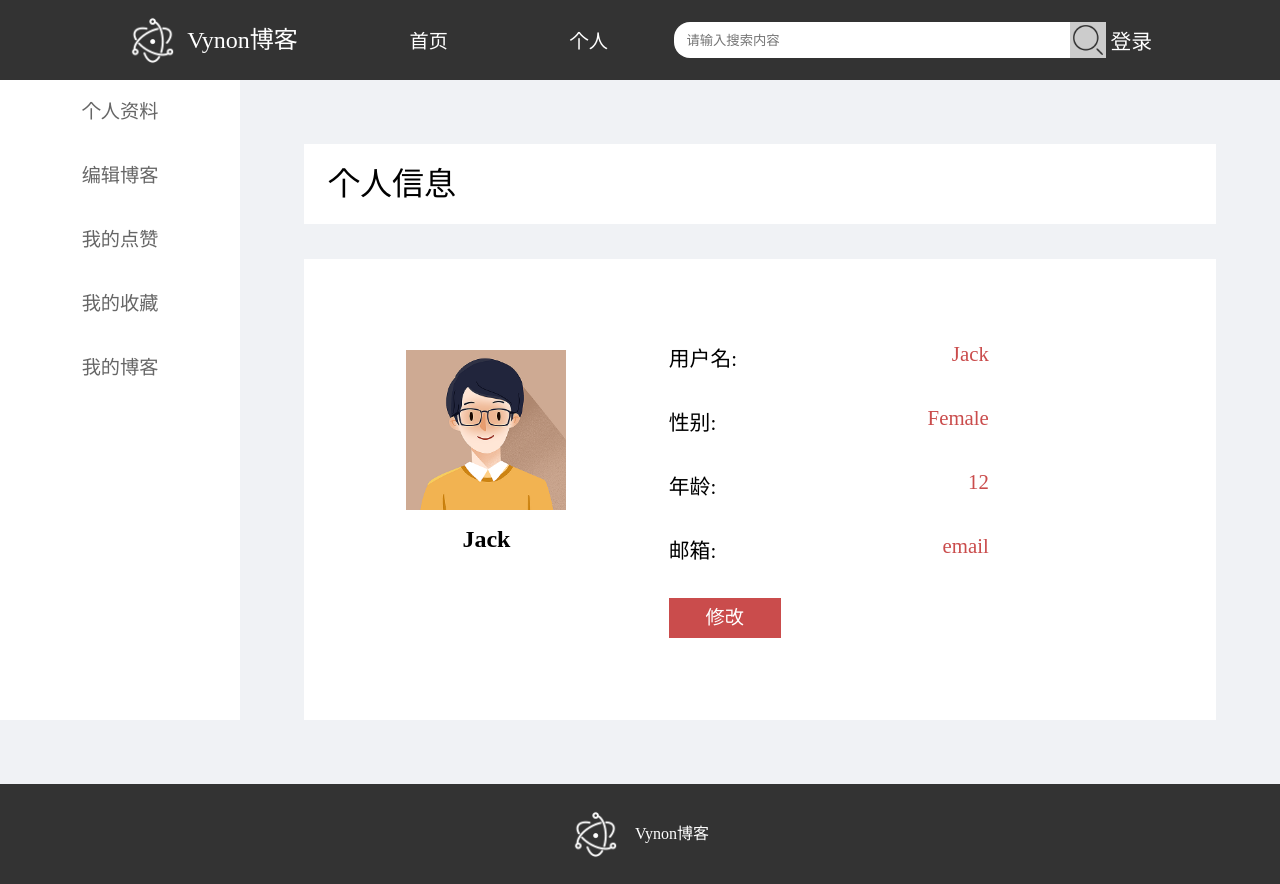
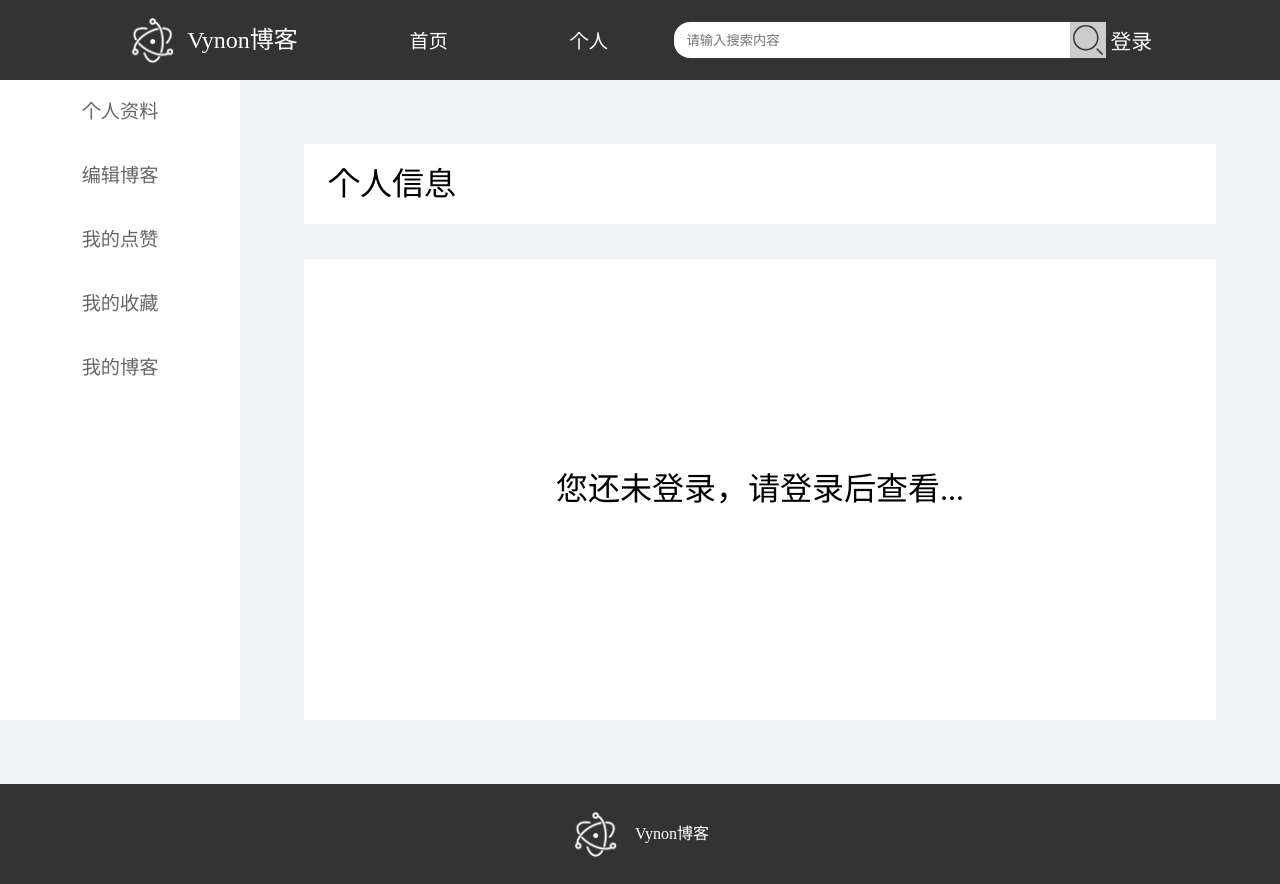
Before and after one commit to NanluQingshi/VynoBlog, a Vue app: page /user in a window 1280 px wide. Built offline with nearby package versions, Linux system fonts and the light colour scheme.

Commit message:
实现功能-获取用户信息

```diff
--- a/package.json
+++ b/package.json
@@ -14,6 +14,7 @@
     "nprogress": "^0.2.0",
     "pinia": "^2.1.7",
     "vue": "^3.2.13",
+    "vue-hot-reload-api": "^2.3.4",
     "vue-router": "^4.0.3",
     "vuex": "^4.0.0"
   },
--- a/src/api/user.js
+++ b/src/api/user.js
@@ -1,3 +1,8 @@
+/*
+ * @Author: nlqs
+ * @Date: 2024-05-26 21:53:54
+ * @Description:
+ */
 /*
  * @Author: nlqs
  * @Date: 2024-05-26 21:53:54
@@ -30,3 +35,11 @@ export const loginAPI = ({ username, password }) => {
     password
   })
 }
+
+/**
+ * @description: 获取用户信息
+ * @return {*}
+ */
+export const getUserInfoAPI = () => {
+  return httpInstance.get('/user/getInfo')
+}
--- a/src/store/userStore.js
+++ b/src/store/userStore.js
@@ -4,7 +4,7 @@
  * @Description: 用户状态库
  */
 import { defineStore } from 'pinia'
-import { loginAPI, registerAPI } from '@/api/user'
+import { getUserInfoAPI, loginAPI, registerAPI } from '@/api/user'
 
 export const useUserStore = defineStore('user', {
 
@@ -42,7 +42,16 @@ export const useUserStore = defineStore('user', {
       } catch (err) {
         console.log(err, 'opop')
       }
+    },
+
+    // 获取信息
+    async getInfo() {
+      try {
+        const result = await getUserInfoAPI()
+        return result
+      } catch (err) {
+        console.log(err)
+      }
     }
   },
-
 })
--- a/src/utils/http.js
+++ b/src/utils/http.js
@@ -19,7 +19,11 @@ const http = axios.create({
 http.interceptors.request.use(config => {
   // 开始进度条动画
   nprogress.start()
-
+  const user = window.sessionStorage.getItem('user')
+  console.log(JSON.parse(user))
+  if (user !== null) {
+    config.headers.token = JSON.parse(user).token
+  }
   return config
 }, err => {
   console.log(err)
--- a/src/views/user/components/MyInfo.vue
+++ b/src/views/user/components/MyInfo.vue
@@ -4,7 +4,10 @@
  * @Description: 个人信息组件
 -->
 <script setup>
-import { ref } from 'vue'
+import { onMounted, ref } from 'vue'
+import { useUserStore } from '@/store/userStore'
+
+const userStore = useUserStore()
 
 const userInfo = ref({
   username: 'Jack',
@@ -13,14 +16,32 @@ const userInfo = ref({
   email: 'email'
 })
 
-const isShow = ref(false)
+let isShow = ref(false)
+let isLogin = ref(true)
+
+// 获取用户信息
+const getUserInfo = async () => {
+  const token = JSON.parse(sessionStorage.getItem('user'))
+  if (token === null) {
+    isLogin = false
+    userInfo.value = null
+    return
+  }
+  const res = await userStore.getInfo()
+  console.log(res)
+  userInfo.value = res.data.userInfo
+}
+
+onMounted(() => {
+  getUserInfo()
+})
 
 </script>
 
 <template>
   <div class="box">
     <div class="title">个人信息</div>
-    <div class="info">
+    <div class="info" v-if="isLogin">
       <div class="left">
         <div class="img">
           <img src="@/assets/photo.png" alt="">
@@ -53,6 +74,9 @@ const isShow = ref(false)
           <span v-show="isShow" class="confirm" @click="doUpdate(userInfo)">确认</span>
         </div>
       </div>
+    </div>
+    <div class="unlogin" v-else>
+      您还未登录，请登录后查看...
     </div>
   </div>
 </template>
@@ -158,5 +182,15 @@ const isShow = ref(false)
 
     }
   }
+
+  .unlogin {
+    margin-top: 2.2rem;
+    width: 100%;
+    height: 90%;
+    background-color: #fff;
+    font-size: 2rem;
+    text-align: center;
+    line-height: 28.75rem;
+  }
 }
 </style>
--- a/vue.config.js
+++ b/vue.config.js
@@ -7,4 +7,9 @@ const { defineConfig } = require('@vue/cli-service')
 
 module.exports = defineConfig({
   transpileDependencies: true,
+  // 配置热更新
+  devServer: {
+    hot: true,
+    liveReload: true
+  }
 })
```
Also changed, not shown: 1 other file (tests, documents, lock files or other folders).
